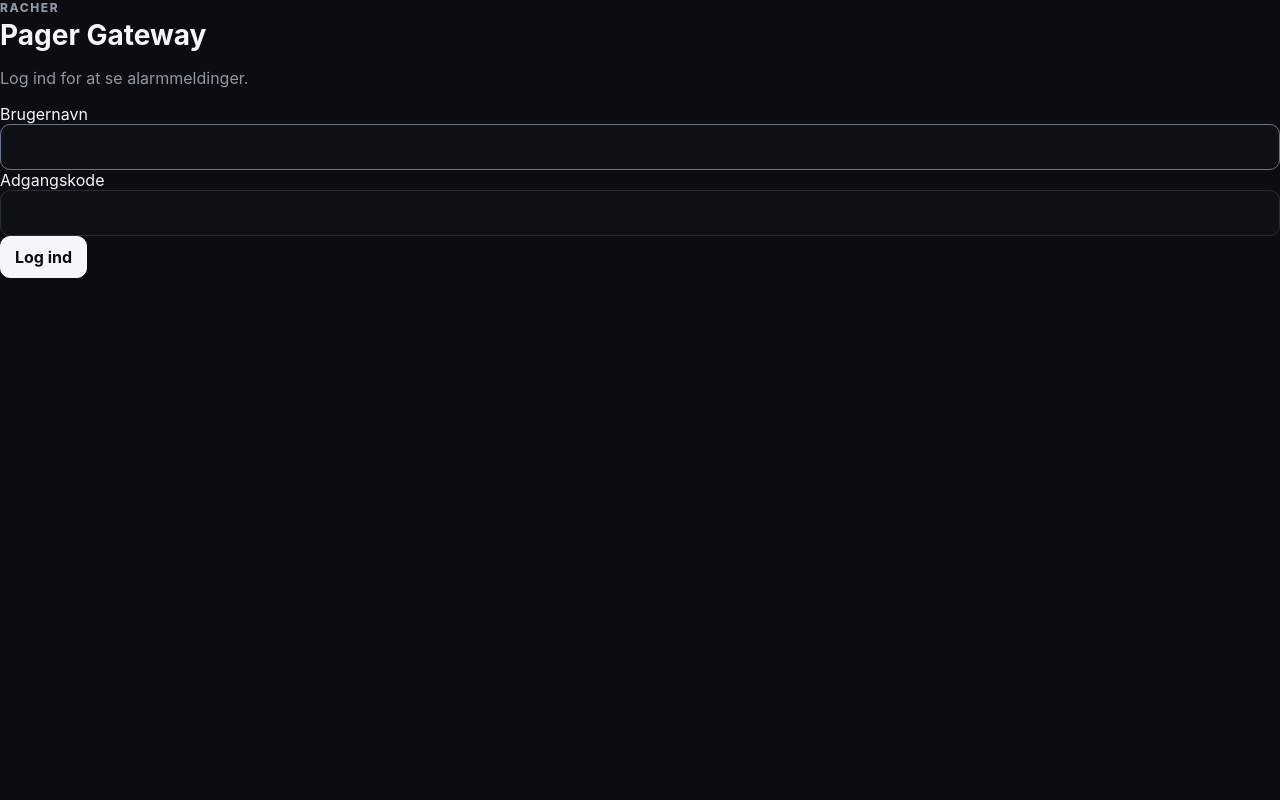
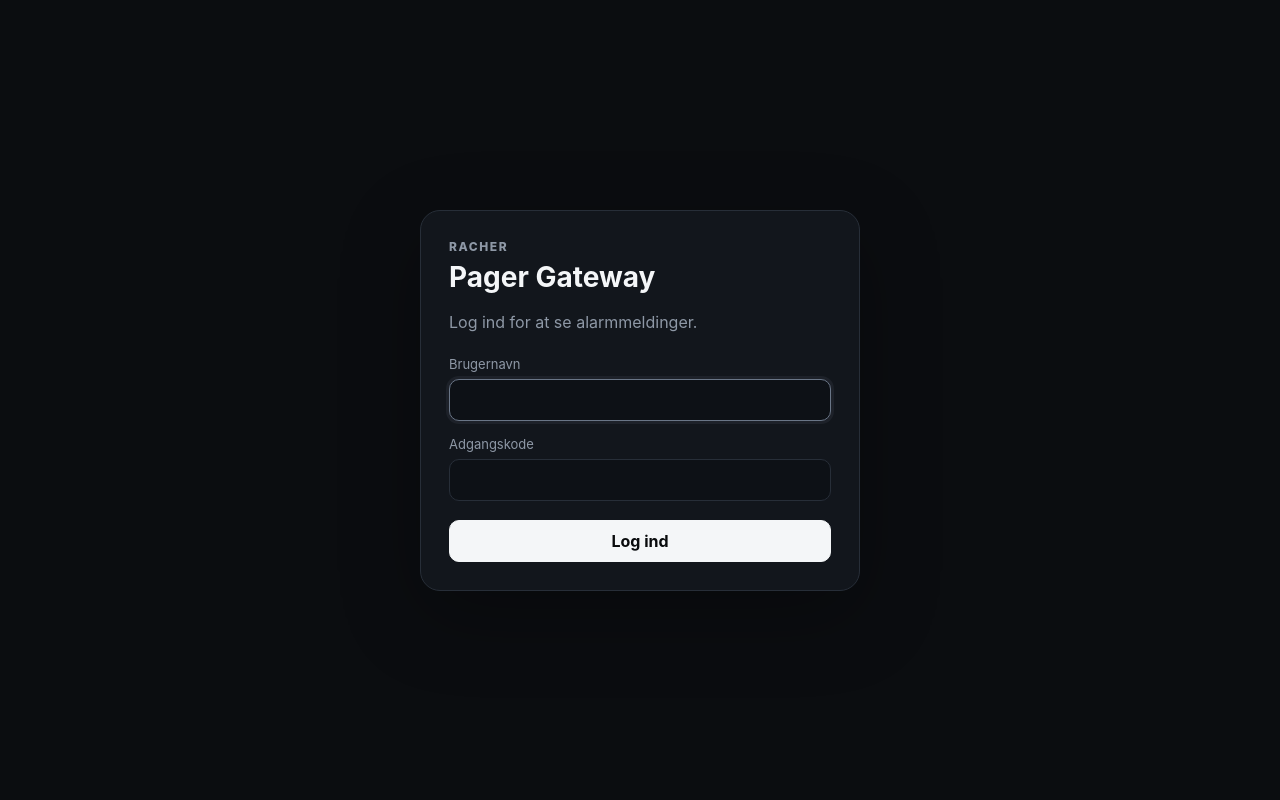
Before and after one commit to flr45/Racher-Homelab, a Flask app: template services/pager-gateway/templates/login.html in a window 1280 px wide. Run offline with Flask 3, Linux system fonts and the light colour scheme; the template is opened without the code that fills it, so the values that code supplies are empty; parts of the project's set-up code (start-up, migrations or seed data) failed here and were passed over.

Commit message:
Style login PWA og admin paneler

```diff
--- a/services/pager-gateway/static/app.css
+++ b/services/pager-gateway/static/app.css
@@ -3,65 +3,97 @@
   --bg: #0b0d10;
   --surface: #12161c;
   --surface-2: #171c23;
+  --surface-3: #0d1116;
   --border: #272e38;
   --text: #f4f6f8;
   --muted: #8e98a6;
   --accent: #66e58c;
   --danger: #ff6b6b;
+  --warning: #f7c65c;
 }
 * { box-sizing: border-box; }
-body { margin: 0; background: var(--bg); color: var(--text); font-family: -apple-system, BlinkMacSystemFont, "Segoe UI", sans-serif; }
+html { background: var(--bg); }
+body { margin: 0; min-height: 100vh; background: var(--bg); color: var(--text); font-family: -apple-system, BlinkMacSystemFont, "Segoe UI", sans-serif; }
 button, input, select { font: inherit; }
 button { color: var(--text); background: var(--surface-2); border: 1px solid var(--border); border-radius: 10px; padding: 10px 14px; cursor: pointer; }
+button:hover { border-color: #46515f; }
 button:disabled { opacity: .55; cursor: wait; }
-button.primary { background: var(--text); color: #090b0d; border-color: var(--text); font-weight: 700; }
-.shell { width: min(1100px, calc(100% - 32px)); margin: 0 auto 64px; }
-.topbar { display: flex; align-items: center; justify-content: space-between; padding: 34px 0 22px; }
+button.primary { background: var(--text); color: #090b0d; border-color: var(--text); font-weight: 750; }
+button.danger-button { border-color: rgba(255,107,107,.5); color: #ffd0d0; }
+button[hidden] { display: none; }
+.shell { width: min(1100px, calc(100% - 32px)); margin: 0 auto 72px; }
+.topbar { display: flex; align-items: center; justify-content: space-between; gap: 18px; padding: max(30px, env(safe-area-inset-top)) 0 22px; }
+.account { display: flex; align-items: center; gap: 12px; }
+.account-text { display: grid; text-align: right; }
+.account-text small { color: var(--muted); }
 .eyebrow, .label { color: var(--muted); font-size: 12px; font-weight: 800; letter-spacing: .13em; text-transform: uppercase; }
 h1, h2 { margin: 3px 0 0; }
 h1 { font-size: 28px; }
 h2 { font-size: 20px; }
-.pill { display: inline-flex; align-items: center; gap: 8px; color: var(--muted); border: 1px solid var(--border); background: var(--surface); border-radius: 999px; padding: 9px 13px; font-size: 13px; }
-.dot { width: 8px; height: 8px; border-radius: 50%; background: var(--danger); }
-.pill.ok .dot { background: var(--accent); box-shadow: 0 0 14px rgba(102,229,140,.65); }
-.tabs { display: flex; gap: 8px; margin-bottom: 18px; overflow-x: auto; }
-.tab { background: transparent; border-color: transparent; color: var(--muted); }
+p { line-height: 1.5; }
+.tabs { display: flex; gap: 8px; margin-bottom: 18px; overflow-x: auto; scrollbar-width: none; }
+.tabs::-webkit-scrollbar { display: none; }
+.tab { flex: 0 0 auto; background: transparent; border-color: transparent; color: var(--muted); }
 .tab.active { background: var(--surface); border-color: var(--border); color: var(--text); }
 .panel { display: none; }
 .panel.active { display: block; }
 .grid { display: grid; gap: 14px; }
 .stats { grid-template-columns: repeat(3, 1fr); }
-.card { background: var(--surface); border: 1px solid var(--border); border-radius: 16px; padding: 20px; margin-bottom: 14px; }
+.card { background: var(--surface); border: 1px solid var(--border); border-radius: 16px; padding: 20px; margin-bottom: 14px; box-shadow: 0 10px 35px rgba(0,0,0,.12); }
 .stats strong { display: block; font-size: 28px; margin: 8px 0 3px; }
 .card small, .hint, .muted { color: var(--muted); }
 .card-head { display: flex; justify-content: space-between; gap: 16px; align-items: flex-start; }
-.latest-card { min-height: 200px; }
+.latest-card { min-height: 210px; }
 .latest-message { font-size: clamp(20px, 3.5vw, 34px); line-height: 1.2; margin: 34px 0 20px; overflow-wrap: anywhere; }
 .meta { color: var(--muted); font-size: 13px; }
 .row { display: grid; grid-template-columns: 1fr auto; gap: 10px; margin-top: 20px; }
-input, select { width: 100%; background: #0d1116; color: var(--text); border: 1px solid var(--border); border-radius: 10px; padding: 12px 13px; outline: none; }
-input:focus, select:focus { border-color: #697586; }
+input, select { width: 100%; background: var(--surface-3); color: var(--text); border: 1px solid var(--border); border-radius: 10px; padding: 12px 13px; outline: none; }
+input:focus, select:focus { border-color: #697586; box-shadow: 0 0 0 3px rgba(105,117,134,.12); }
 .form-grid { display: grid; grid-template-columns: 1fr 1fr; gap: 15px; margin-top: 18px; }
-.form-grid label { display: grid; gap: 7px; color: var(--muted); font-size: 13px; }
+.form-grid label, .auth-form label { display: grid; gap: 7px; color: var(--muted); font-size: 13px; }
 .form-grid .wide { grid-column: 1 / -1; }
 .checkbox { display: flex !important; grid-template-columns: auto 1fr !important; align-items: center; }
-.checkbox input, .switch-grid input { width: auto; }
-.switch-grid { display: grid; grid-template-columns: repeat(2, minmax(0, 1fr)); gap: 10px; margin-top: 16px; }
-.switch-grid label { background: var(--surface-2); border: 1px solid var(--border); border-radius: 10px; padding: 12px; }
-.actions { margin-top: 16px; }
-.savebar { position: sticky; bottom: 12px; display: flex; justify-content: flex-end; align-items: center; gap: 12px; background: rgba(11,13,16,.86); backdrop-filter: blur(12px); border: 1px solid var(--border); border-radius: 14px; padding: 10px; }
+.checkbox input { width: auto; }
+.actions { display: flex; gap: 9px; align-items: center; margin-top: 16px; }
+.actions.wrap { flex-wrap: wrap; }
+.push-actions { margin-top: 0; justify-content: flex-end; }
+.notification-card { display: flex; justify-content: space-between; align-items: center; gap: 20px; }
+.savebar { position: sticky; bottom: max(12px, env(safe-area-inset-bottom)); display: flex; justify-content: flex-end; align-items: center; gap: 12px; background: rgba(11,13,16,.9); backdrop-filter: blur(12px); border: 1px solid var(--border); border-radius: 14px; padding: 10px; z-index: 5; }
 #save-status { color: var(--muted); font-size: 13px; }
 .history-list { margin-top: 10px; }
 .history-row { display: grid; grid-template-columns: 165px 1fr; gap: 18px; border-top: 1px solid var(--border); padding: 16px 0; }
 .history-row:first-child { border-top: 0; }
 .history-row p { margin: 5px 0; overflow-wrap: anywhere; }
 .history-time { color: var(--muted); font-size: 13px; }
+.user-list { margin-top: 12px; }
+.user-row { display: flex; justify-content: space-between; gap: 16px; align-items: center; border-top: 1px solid var(--border); padding: 16px 0; }
+.user-row:first-child { border-top: 0; }
+.status-badge { border-radius: 999px; padding: 5px 9px; font-size: 12px; border: 1px solid var(--border); }
+.status-badge.active { color: var(--accent); }
+.status-badge.inactive { color: var(--danger); }
+.command-list { margin-top: 18px; border-top: 1px solid var(--border); }
+.command-row { display: flex; justify-content: space-between; gap: 12px; padding: 11px 0; border-bottom: 1px solid var(--border); }
+.command-row small { color: var(--muted); }
+.danger-zone { border-color: rgba(255,107,107,.25); }
+.alert { border-radius: 10px; padding: 11px 13px; margin: 16px 0; }
+.alert.danger { background: rgba(255,107,107,.08); border: 1px solid rgba(255,107,107,.3); color: #ffd4d4; }
+.auth-page { display: grid; place-items: center; padding: 24px; }
+.auth-shell { width: min(440px, 100%); }
+.auth-card { background: var(--surface); border: 1px solid var(--border); border-radius: 20px; padding: 28px; box-shadow: 0 24px 80px rgba(0,0,0,.28); }
+.auth-card h1 { margin-top: 6px; }
+.auth-form { display: grid; gap: 15px; margin-top: 22px; }
+.auth-form button { margin-top: 4px; }
+
 @media (max-width: 700px) {
   .shell { width: min(100% - 20px, 1100px); }
-  .topbar { padding-top: 24px; }
-  .stats, .form-grid, .switch-grid { grid-template-columns: 1fr; }
+  .topbar { padding-top: max(22px, env(safe-area-inset-top)); align-items: flex-start; }
+  .account { align-items: flex-end; flex-direction: column; gap: 7px; }
+  .account-text { font-size: 13px; }
+  .stats, .form-grid { grid-template-columns: 1fr; }
   .form-grid .wide { grid-column: auto; }
   .row { grid-template-columns: 1fr; }
   .history-row { grid-template-columns: 1fr; gap: 5px; }
-  .pill span:last-child { display: none; }
+  .notification-card, .user-row { align-items: stretch; flex-direction: column; }
+  .push-actions { justify-content: flex-start; flex-wrap: wrap; }
+  .command-row { flex-direction: column; gap: 4px; }
 }
```
